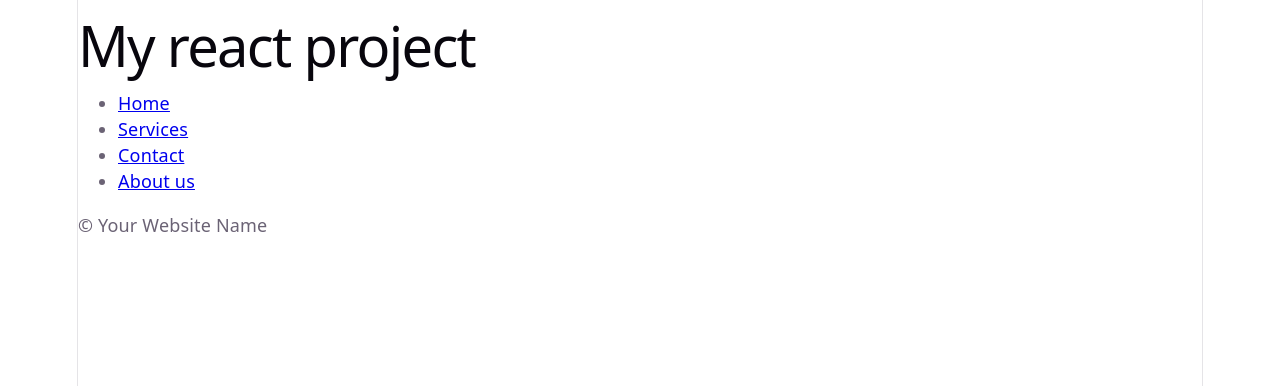
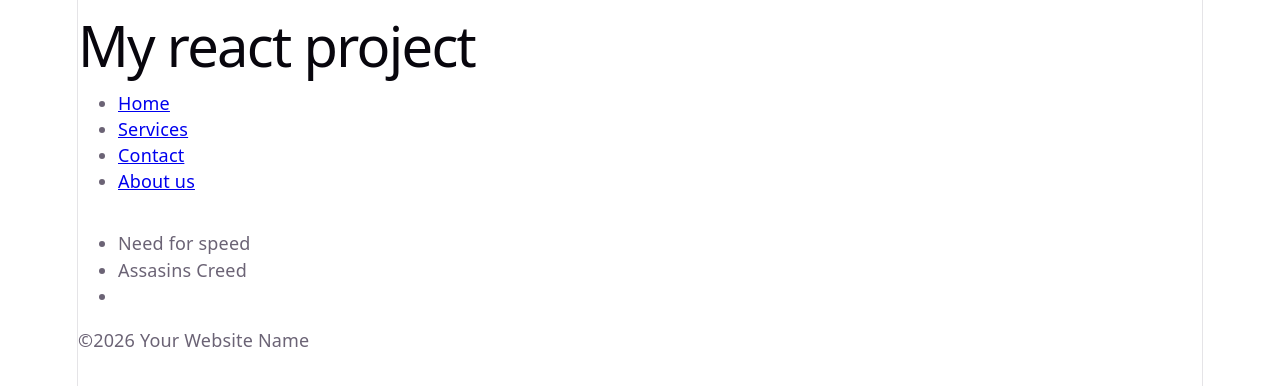
Before and after one commit to IliasSari/react-project-1, a React (Vite) app: page / in a window 1280 px wide. Shown: the top 386 px of the page. Built offline with nearby package versions, Linux system fonts and the light colour scheme.

Commit message:
Second commit. Added games file!

```diff
--- a/src/App.jsx
+++ b/src/App.jsx
@@ -1,10 +1,12 @@
 import Header from './Header.jsx'
 import Footer from './Footer.jsx'
+import Games from './Games.jsx';
 
 function App(){
   return(
     <>
       <Header/>
+      <Games/>
       <Footer/>
     </>
   );
--- a/src/Footer.jsx
+++ b/src/Footer.jsx
@@ -2,7 +2,7 @@
 function Footer(){
     return(
         <footer>
-            <p>&copy; Your Website Name</p>
+            <p>&copy;{new Date().getFullYear()} Your Website Name</p>
         </footer>
     );
 }
--- /dev/null
+++ b/src/Games.jsx
@@ -0,0 +1,15 @@
+
+function Games(){
+
+    const games1 = "Assasins Creed"
+    const games2 = "Prince of Persia"
+    return(
+        <ul>
+            <li>Need for speed</li>
+            <li>{games1}</li>
+            <li>{games2.toUpperCase}</li>
+        </ul>
+    );
+}
+
+export default Games;
```
